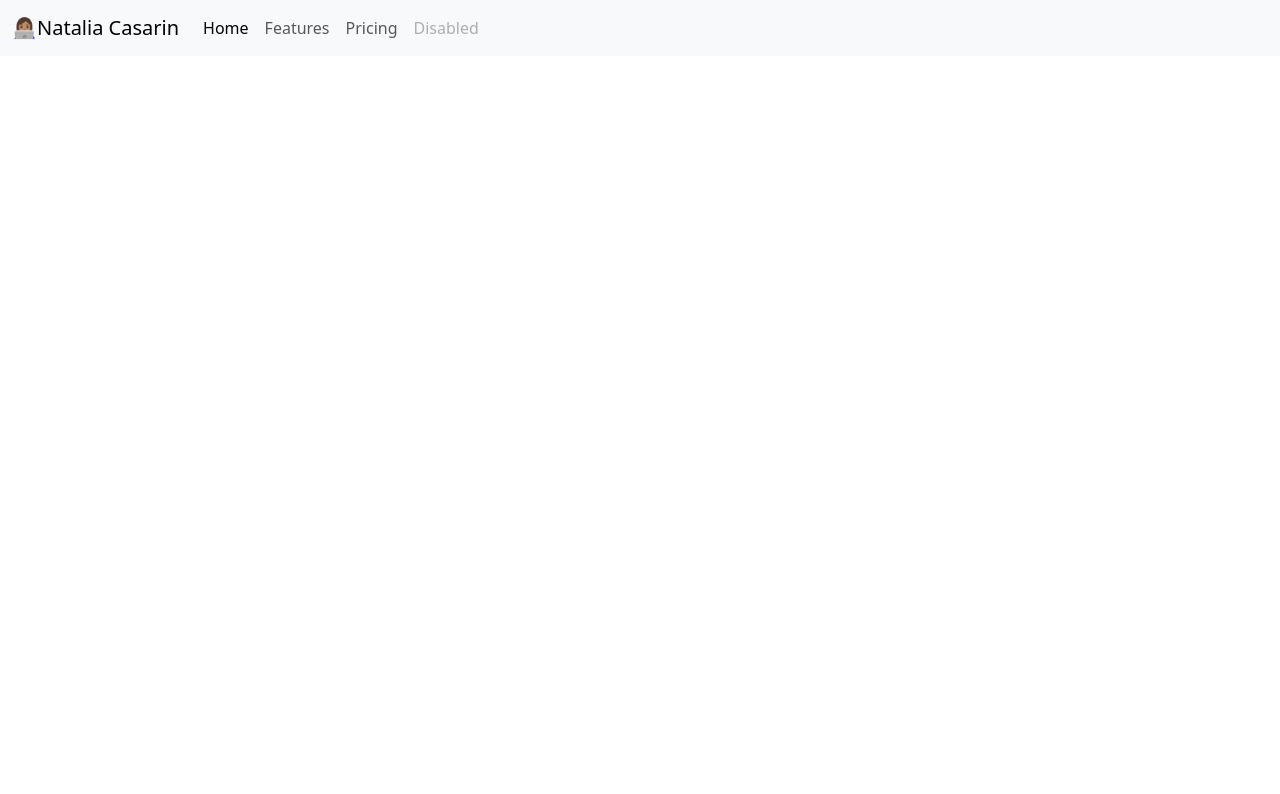
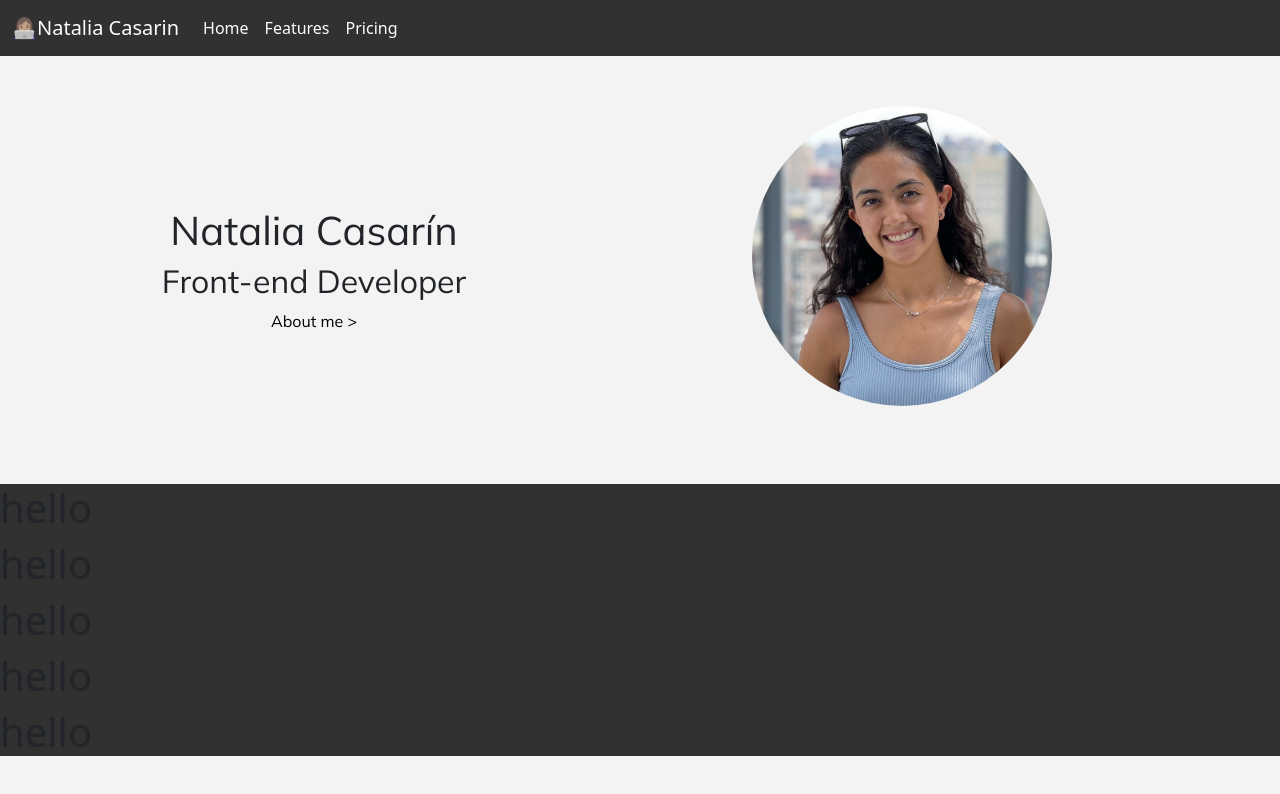
Before and after one commit to natcas9/Personal_Portafolio-Casarin, a plain HTML site: page index.html in a window 1280 px wide. Drawn offline with nearby package versions, Linux system fonts and the light colour scheme.

Commit message:
added image and info profile

```diff
--- a/index.html
+++ b/index.html
@@ -44,9 +44,11 @@
   </head>
   <body>
     <!--Navbar-->
-    <nav class="navbar navbar-expand-lg bg-body-tertiary">
+    <nav class="navbar navbar-expand-lg sticky-top">
       <div class="container-fluid">
-        <a class="navbar-brand" href="index.html">👩🏽‍💻Natalia Casarin</a>
+        <a class="navbar-brand" href="index.html" style="color: white"
+          >👩🏽‍💻Natalia Casarin</a
+        >
         <button
           class="navbar-toggler"
           type="button"
@@ -55,19 +57,49 @@
           aria-controls="navbarNavAltMarkup"
           aria-expanded="false"
           aria-label="Toggle navigation"
+          style="color: white"
         >
-          <span class="navbar-toggler-icon"></span>
+          <span class="navbar-toggler-icon" style="color: white"></span>
         </button>
-        <div class="collapse navbar-collapse" id="navbarNavAltMarkup">
-          <div class="navbar-nav">
-            <a class="nav-link active" aria-current="page" href="#">Home</a>
-            <a class="nav-link" href="#">Features</a>
-            <a class="nav-link" href="#">Pricing</a>
+        <div
+          class="collapse navbar-collapse"
+          id="navbarNavAltMarkup"
+          style="color: white"
+        >
+          <div class="navbar-nav" style="color: white">
+            <a
+              class="nav-link active"
+              aria-current="page"
+              style="color: white"
+              href="#"
+              >Home</a
+            >
+            <a class="nav-link" style="color: white" href="#">Features</a>
+            <a class="nav-link" style="color: white" href="#">Pricing</a>
             <a class="nav-link disabled" aria-disabled="true">Disabled</a>
           </div>
         </div>
       </div>
     </nav>
     <!--End Navbar-->
+    <div class="profile">
+      <div class="row">
+        <div class="col-6 personal-info text-center">
+          <h1>Natalia Casarín</h1>
+          <h2 class="special-info">Front-end Developer</h2>
+          <button>About me ></button>
+        </div>
+        <div class="col-6 image-container">
+          <img src="id-c.jpg" class="img-fluid resize" alt="" />
+        </div>
+      </div>
+    </div>
+    <section class="projects">
+      <h1>hello</h1>
+      <h1>hello</h1>
+      <h1>hello</h1>
+      <h1>hello</h1>
+      <h1>hello</h1>
+    </section>
   </body>
 </html>
--- a/src/styles.css
+++ b/src/styles.css
@@ -1,3 +1,50 @@
 /*font-family: 'Mulish', sans-serif;
 font-family: 'Nanum Myeongjo', serif;
 */
+
+:root {
+  --primary-color: rgb(243, 243, 243);
+  --secondary-color: #313131;
+}
+.resize {
+  width: 300px;
+  display: block;
+  margin-left: 100px;
+  border-radius: 50%;
+}
+
+body {
+  background-color: var(--primary-color);
+}
+
+.profile {
+  margin-top: 50px;
+  font-family: "Mulish", sans-serif;
+}
+
+.personal-info {
+  margin-top: 100px;
+  margin-bottom: 150px;
+}
+
+.navbar-toggler-icon {
+  color: white;
+}
+
+button {
+  border: none;
+  background-color: transparent;
+  cursor: pointer;
+}
+
+nav {
+  background-color: black;
+  opacity: 80%;
+}
+
+section {
+  background-color: var(--secondary-color);
+}
+button:hover {
+  text-decoration: underline;
+}
```
Also changed, not shown: id-c.jpg (added), id.jpg (added).
